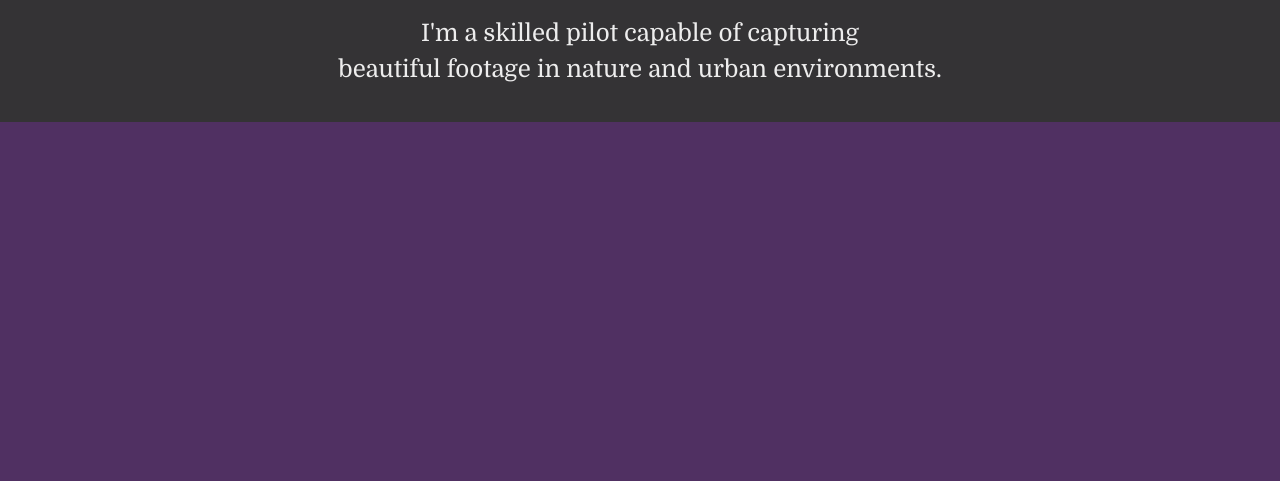
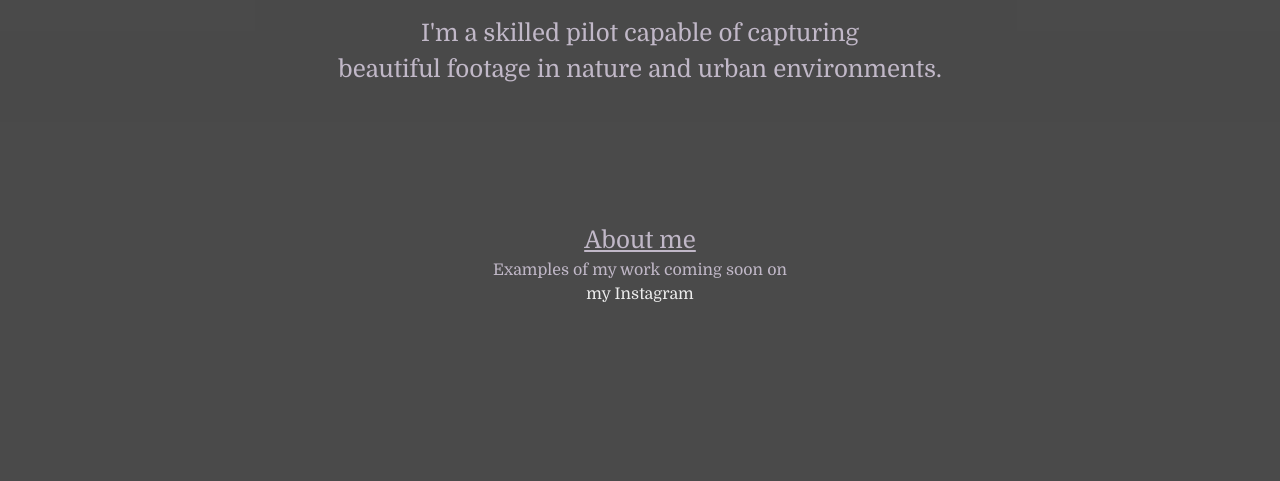
Before and after one commit to SteadyTrekker/BirdsNFriends, a plain HTML site: page index.html in a window 1280 px wide. Shown: the part 478-959 px from the top of the page. Before the commit the page ends 800 px from the top, so only its background shows below. Drawn offline with Linux system fonts and the light colour scheme.

Commit message:
Initial site in place.

```diff
--- a/index.html
+++ b/index.html
@@ -58,21 +58,16 @@
                 </ul>
             </section> -->
 
-            <!-- <section class="about-container">
-                <h1 class="about-header">A little about me</h1>
+            <section class="about-container">
+                <h2 class="about-header">About me</h2>
                 <p class="about">
-                I post on Twitter and stream a variety of activities. I'm often NSFL and occasionally
-                funny. I'll be playing guitar, videogames, tweeting live, and more. Come hang out!
+                Examples of my work coming soon on
+                <a class="links-link" href="https://www.instagram.com/BirdsNFriendsFPV" target="_blank">my Instagram</a>
                 </p>
-
-                <p>Other skills include: web development, networking, hardware and software troubleshooting
-                    and repair, audio visual technician, social media manager, and more.
-                </p>
-
-                <p>Please reach out to me at for business inquiries:
+                <!-- <p>Please reach out to me at for business inquiries:
                     <a class="email-link" href="mailto:steadytrekkerpnw@gmail.com">SteadyTrekkerPNW@gmail.com</a>
-                </p>
-            </section> -->
+                </p> -->
+            </section>
         </section>
     </section>
 
--- a/style.css
+++ b/style.css
@@ -2,12 +2,15 @@
   --serif-font: "Domine", serif;
   --sans-font: "Lato", sans-serif;
 
-  --purple: #503062;
+  --blue: #28a99e;
+  --yellow: #e0ff4f;
+  --thistle: #C1b8c8;
   --white: #ededed;
-  --grey: #333333;
-  --grey-90-translucent: rgba(51, 51, 51, 0.9);
-  --grey-75-translucent: rgba(51, 51, 51, 0.75);
-  --grey-50-translucent: rgba(51, 51, 51, 0.5);
+  --grey: #4a4a4a;
+  --grey: rgb(74, 74, 74);
+  --grey-90-translucent: rgba(74, 74, 74, 0.9);
+  --grey-75-translucent: rgba(74, 74, 74, 0.75);
+  --grey-50-translucent: rgba(74, 74, 74, 0.5);
 
   --big-font: 45px;
   --medium-big-font: 40px;
@@ -21,7 +24,7 @@
 *, *::before, *::after {
   box-sizing: border-box;
   font-family: var(--serif-font);
-  color: var(--white);
+  color: var(--thistle);
 }
 
 /* 2. Remove default margin */
@@ -75,7 +78,7 @@ h1, h2, h3, h4, h5, h6 {
 
 
 body {
-  background-color: var(--purple);
+  background-color: var(--grey);
 }
 
 a {
@@ -98,6 +101,7 @@ h1 {
 
 p {
   font-size: var(--p-font);
+  text-align: center;
 }
 
 
@@ -129,8 +133,8 @@ p {
 }
 
 .main-header {
-  /* background-color: var(--grey-90-translucent); */
-  background-image: url("images/profile\ pic.jpg");
+  background-color: var(--grey-90-translucent);
+  /* background-image: url("images/profile\ pic.jpg"); */
   background-position: center;
   background-size: cover;
 
@@ -141,7 +145,7 @@ p {
 }
 
 .header-text-container {
-  background-color: var(--grey-90-translucent);
+  /* background-color: var(--blue); */
   padding: 5px 0 35px;
   width: 100%;
 }
@@ -164,7 +168,7 @@ p {
 }
 
 .links li a {
-  background-color: var(--purple);
+  background-color: var(--blue);
   border-radius: 15px;
   display: block;
   font-size: var(--medium-small-font);
@@ -178,8 +182,8 @@ p {
 
 .links li a:hover {
   background-color: var(--white);
-  box-shadow: 1px 1px 2px 5px var(--purple);
-  color: var(--purple);
+  box-shadow: 1px 1px 2px 5px var(--blue);
+  color: var(--blue);
 }
 
 .links li a img {
@@ -193,9 +197,9 @@ p {
   width: 100%;
 }
 
-.about-container h1 {
+.about-container h2 {
   text-decoration: underline;
-  margin-bottom: 25px;
+  /* margin-bottom: 25px; */
 }
 
 .about-container p {
@@ -218,7 +222,7 @@ p {
 .email-link:hover {
   background-color: var(--white);
   box-shadow: 1px 1px 2px 5px var(--grey);
-  color: var(--purple);
+  color: var(--blue);
 }
 
 
```
